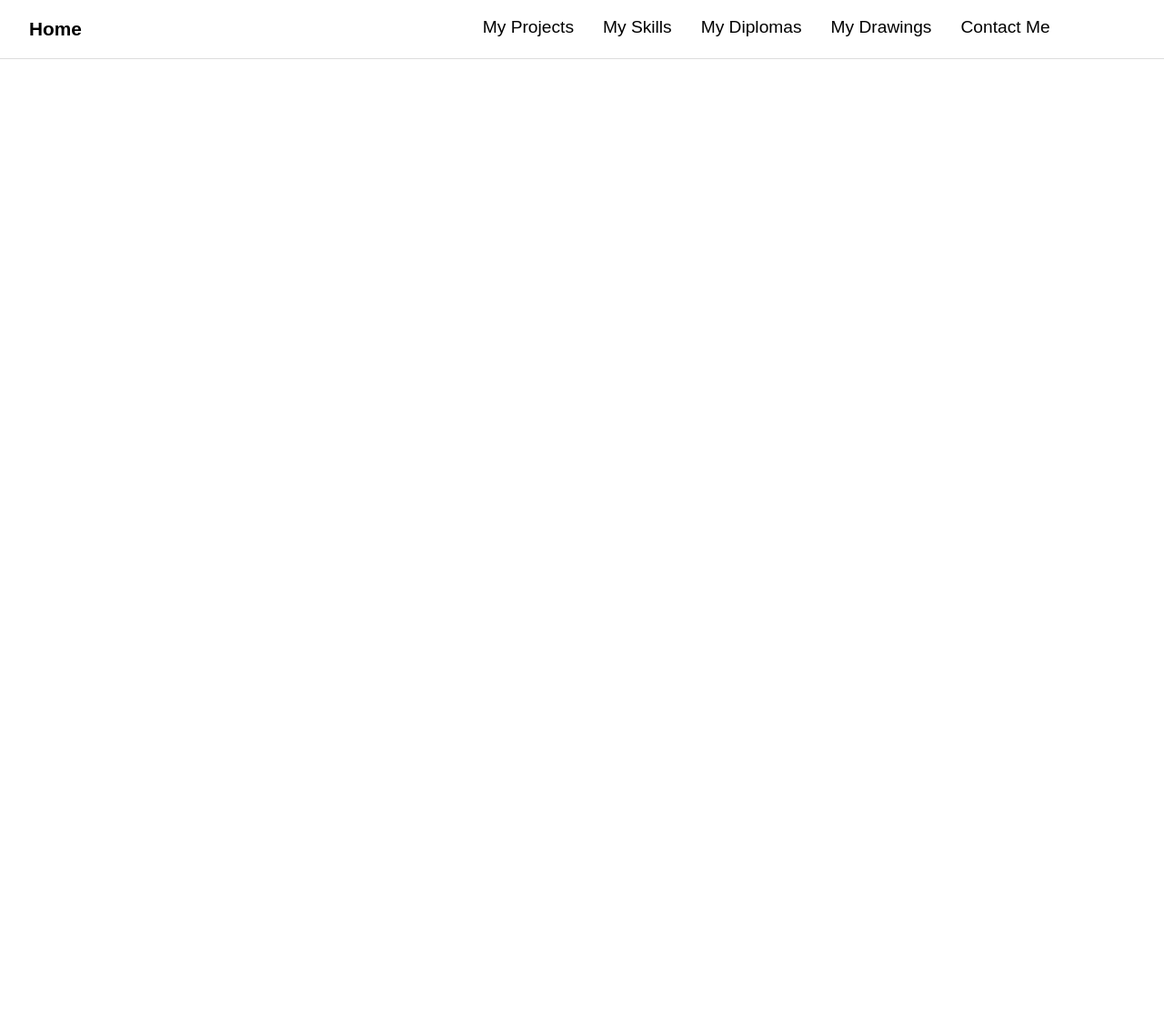
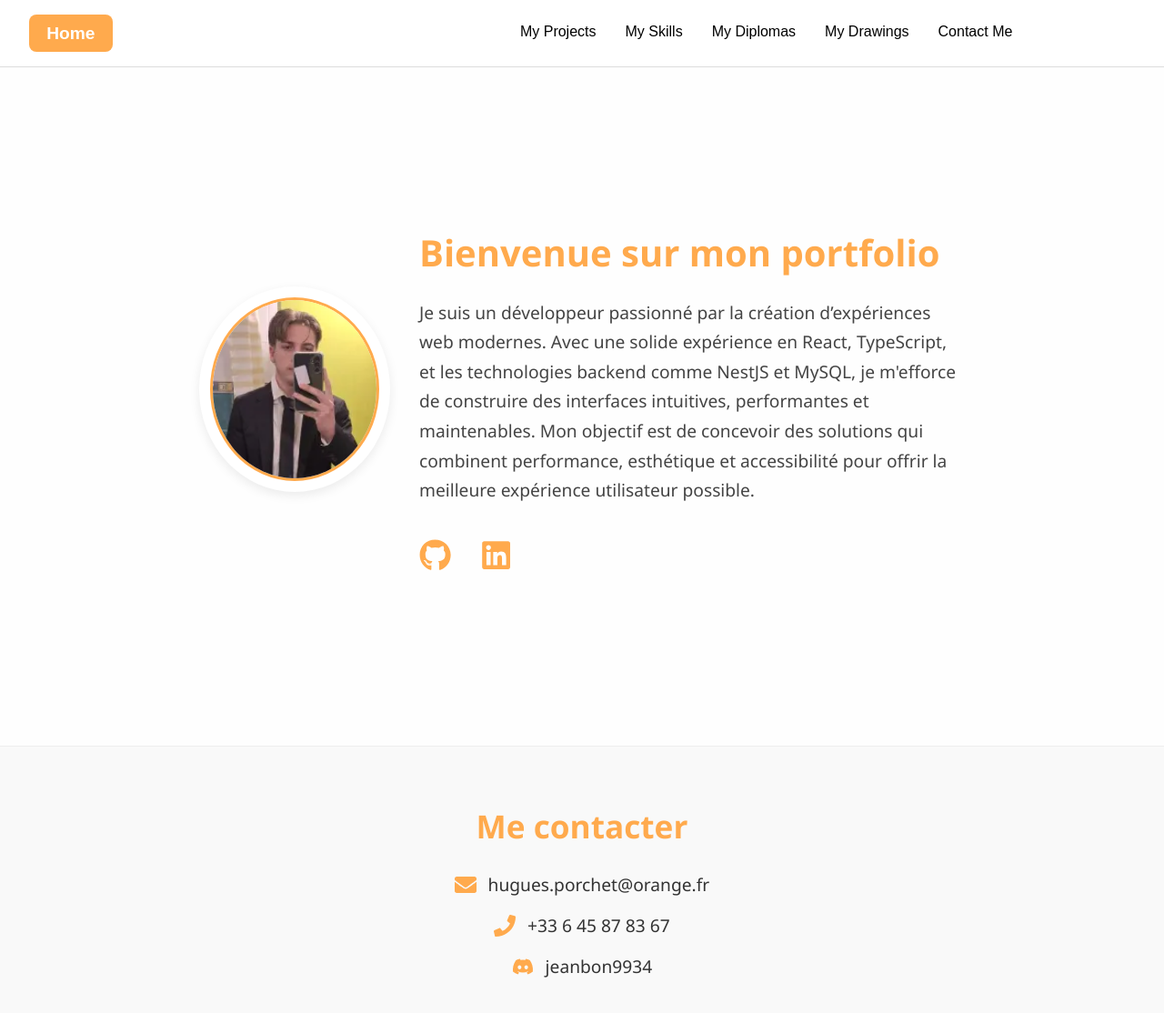
Before and after one commit to Hugues1000/Portfolio, a React (Vite) app: page /home in a window 1280 px wide. Shown: the top 1114 px of the page at 91% size. Before the commit the page ends 800 px from the top, so only its background shows below. Built offline with nearby package versions, Linux system fonts and the light colour scheme.

Commit message:
Home and contact page

```diff
--- a/package.json
+++ b/package.json
@@ -12,6 +12,7 @@
   "dependencies": {
     "react": "^19.0.0",
     "react-dom": "^19.0.0",
+    "react-icons": "^5.5.0",
     "react-router-dom": "^7.5.3"
   },
   "devDependencies": {
--- a/src/App.tsx
+++ b/src/App.tsx
@@ -1,17 +1,19 @@
-import { BrowserRouter as Router, Routes, Route } from "react-router-dom";
+import { BrowserRouter as Router, Routes, Route, Navigate } from "react-router-dom";
 import Navbar from "./components/Navbar";
+import Home from "./pages/Home";
 
 function App() {
   return (
     <Router>
       <Navbar />
       <Routes>
-        <Route path="/" element={<h1></h1>} />
-        <Route path="/projects" element={<h1></h1>} />
-        <Route path="/skills" element={<h1></h1>} />
-        <Route path="/diplomas" element={<h1></h1>} />
-        <Route path="/drawings" element={<h1></h1>} />
-        <Route path="/contact" element={<h1></h1>} />
+        <Route path="/" element={<Navigate to="/home" />} />
+        <Route path="/home" element={<Home />} />
+        <Route path="/projects" element={<h1>Projects Page</h1>} />
+        <Route path="/skills" element={<h1>Skills Page</h1>} />
+        <Route path="/diplomas" element={<h1>Diplomas Page</h1>} />
+        <Route path="/drawings" element={<h1>Drawings Page</h1>} />
+        <Route path="/contact" element={<h1>Contact Page</h1>} />
       </Routes>
     </Router>
   );
--- a/src/components/Navbar.tsx
+++ b/src/components/Navbar.tsx
@@ -1,17 +1,43 @@
-import { NavLink } from "react-router-dom";
-import { useState } from "react";
+import { NavLink, useLocation, useNavigate } from "react-router-dom";
+import { useState, useEffect } from "react";
 import "../styles/Navbar.css";
 
 const Navbar = () => {
   const [menuOpen, setMenuOpen] = useState(false);
+  const location = useLocation();
+  const navigate = useNavigate();
+  const [activeHomeSection, setActiveHomeSection] = useState<"home" | "contact" | null>(null);
+
+  useEffect(() => {
+    if (location.pathname === "/home") {
+      if (location.hash === "#contact") {
+        setActiveHomeSection("contact");
+        const el = document.getElementById("contact");
+        if (el) el.scrollIntoView({ behavior: "smooth" });
+      } else {
+        setActiveHomeSection("home");
+        const el = document.getElementById("top");
+        if (el) el.scrollIntoView({ behavior: "smooth" });
+      }
+    } else {
+      setActiveHomeSection(null);
+    }
+  }, [location]);
+
+  const handleNavClick = (section: "home" | "contact") => {
+    navigate(`/home#${section === "home" ? "top" : "contact"}`);
+  };
 
   return (
     <>
       <nav className="navbar">
         <div className="navbar-left">
-          <NavLink to="/" className="nav-link">
+          <button
+            onClick={() => handleNavClick("home")}
+            className={`home-button ${activeHomeSection === "home" ? "active" : ""}`}
+          >
             Home
-          </NavLink>
+          </button>
         </div>
 
         <div className="navbar-center">
@@ -27,9 +53,16 @@ const Navbar = () => {
           <NavLink to="/drawings" className="nav-link">
             My Drawings
           </NavLink>
-          <NavLink to="/contact" className="nav-link">
+          <a
+            href="/home#contact"
+            className={`nav-link ${activeHomeSection === "contact" ? "active" : ""}`}
+            onClick={(e) => {
+              e.preventDefault();
+              handleNavClick("contact");
+            }}
+          >
             Contact Me
-          </NavLink>
+          </a>
         </div>
 
         <button className="burger" onClick={() => setMenuOpen(true)}>
@@ -53,9 +86,17 @@ const Navbar = () => {
             <NavLink to="/drawings" className="nav-link" onClick={() => setMenuOpen(false)}>
               My Drawings
             </NavLink>
-            <NavLink to="/contact" className="nav-link" onClick={() => setMenuOpen(false)}>
+            <a
+              href="/home#contact"
+              className="nav-link"
+              onClick={(e) => {
+                e.preventDefault();
+                handleNavClick("contact");
+                setMenuOpen(false);
+              }}
+            >
               Contact Me
-            </NavLink>
+            </a>
           </div>
         </>
       )}
--- /dev/null
+++ b/src/pages/Home.tsx
@@ -0,0 +1,71 @@
+import "../styles/Home.css";
+import "../styles/Global.css";
+import { FaGithub, FaLinkedin, FaEnvelope, FaPhone, FaDiscord } from "react-icons/fa";
+import hugues from "../assets/img/hugues.png";
+
+const Home = () => {
+  return (
+    <>
+      <section className="home-container" id="top">
+        <div className="home-content">
+          <div className="home-image-wrapper">
+            <img
+              src={hugues}
+              alt="Portrait"
+              className="home-image"
+            />
+          </div>
+          <div className="home-text">
+            <h1 className="home-title">Bienvenue sur mon portfolio</h1>
+            <p className="home-description">
+              Je suis un développeur passionné par la création d’expériences web modernes.
+              Avec une solide expérience en React, TypeScript, et les technologies backend
+              comme NestJS et MySQL, je m'efforce de construire des interfaces intuitives,
+              performantes et maintenables. Mon objectif est de concevoir des solutions
+              qui combinent performance, esthétique et accessibilité pour offrir la meilleure
+              expérience utilisateur possible.
+            </p>
+            <div className="home-links">
+              <a
+                href="https://github.com/JeanBon-dev"
+                target="_blank"
+                rel="noopener noreferrer"
+                className="icon-link"
+              >
+                <FaGithub />
+              </a>
+              <a
+                href="https://www.linkedin.com/in/hugues-porchet-331333336/"
+                target="_blank"
+                rel="noopener noreferrer"
+                className="icon-link"
+              >
+                <FaLinkedin />
+              </a>
+            </div>
+          </div>
+        </div>
+      </section>
+
+      <section className="contact-section" id="contact">
+        <h2 className="contact-title">Me contacter</h2>
+        <div className="contact-info">
+          <div className="contact-item">
+            <FaEnvelope className="contact-icon" />
+            <span>hugues.porchet@orange.fr</span>
+          </div>
+          <div className="contact-item">
+            <FaPhone className="contact-icon" />
+            <span>+33 6 45 87 83 67</span>
+          </div>
+          <div className="contact-item">
+            <FaDiscord className="contact-icon" />
+            <span>jeanbon9934</span>
+          </div>
+        </div>
+      </section>
+    </>
+  );
+};
+
+export default Home;
--- /dev/null
+++ b/src/styles/Global.css
@@ -0,0 +1,15 @@
+body {
+    margin: 0;
+    padding: 0;
+    font-family: 'Segoe UI', Tahoma, Geneva, Verdana, sans-serif;
+    background-color: #ffffff;
+    color: #213547;
+    padding-top: 20px;
+    box-sizing: border-box;
+  }
+
+  @media (max-width: 768px) {
+    body {
+      padding-top: 60px;
+    }
+  }
--- /dev/null
+++ b/src/styles/Home.css
@@ -0,0 +1,124 @@
+.home-container {
+  display: flex;
+  justify-content: center;
+  align-items: center;
+  padding: 3rem 1.5rem 2rem; /* Plus de padding en haut, moins en bas */
+  min-height: calc(100vh - 80px);
+  background: #fefefe;
+}
+
+.home-content {
+  display: flex;
+  align-items: center;
+  justify-content: center;
+  gap: 2rem;
+  flex-wrap: wrap;
+  max-width: 1200px;
+  width: 100%;
+}
+
+.home-image-wrapper {
+  flex: 0 0 auto;
+  display: flex;
+  justify-content: center;
+  align-items: center;
+  padding: 0.75rem;
+  background-color: #fff;
+  border-radius: 50%;
+  box-shadow: 0 4px 12px rgba(0, 0, 0, 0.08);
+}
+
+.home-image {
+  width: clamp(120px, 18vw, 180px);
+  height: auto;
+  border-radius: 50%;
+  border: 3px solid #ffaa4d;
+}
+
+.home-text {
+  flex: 1 1 400px;
+  max-width: 600px;
+  text-align: left;
+}
+
+.home-title {
+  font-size: clamp(2rem, 5vw, 2.5rem);
+  color: #ffaa4d;
+  margin-bottom: 1rem;
+}
+
+.home-description {
+  font-size: clamp(1rem, 2.5vw, 1.2rem);
+  margin-bottom: 2rem;
+  color: #444;
+  line-height: 1.7;
+}
+
+.home-links {
+  display: flex;
+  gap: 2rem;
+}
+
+.icon-link {
+  font-size: clamp(1.8rem, 4vw, 2.2rem);
+  color: #ffaa4d;
+  transition: transform 0.2s ease, color 0.2s ease;
+}
+
+.icon-link:hover {
+  transform: scale(1.15);
+  color: #e68a00;
+}
+
+@media (max-width: 768px) {
+  .home-container {
+    padding: 2rem 1rem 1rem;
+  }
+
+  .home-content {
+    flex-direction: column;
+    align-items: center;
+    gap: 1.5rem;
+  }
+
+  .home-text {
+    text-align: center;
+  }
+
+  .home-links {
+    justify-content: center;
+  }
+}
+
+.contact-section {
+  padding: 2rem 1.5rem 3rem;
+  text-align: center;
+  background-color: #f9f9f9;
+  border-top: 1px solid #eee;
+}
+
+.contact-title {
+  font-size: clamp(1.8rem, 4vw, 2.2rem);
+  color: #ffaa4d;
+  margin-bottom: 1.5rem;
+}
+
+.contact-info {
+  display: flex;
+  flex-direction: column;
+  gap: 1rem;
+  align-items: center;
+  font-size: clamp(1rem, 2.5vw, 1.2rem);
+  color: #333;
+}
+
+.contact-item {
+  display: flex;
+  align-items: center;
+  gap: 0.8rem;
+}
+
+.contact-icon {
+  color: #ffaa4d;
+  font-size: 1.5rem;
+}
--- a/src/styles/Navbar.css
+++ b/src/styles/Navbar.css
@@ -20,9 +20,25 @@
   overflow-wrap: break-word;
 }
 
-  .navbar-left .nav-link {
-    font-size: clamp(1.1rem, 2.5vw, 1.3rem);
+.home-button {
+  background-color: #ffaa4d;
+  color: white;
+  border: none;
+  border-radius: 8px;
+  padding: 0.6rem 1.2rem;
+  font-size: clamp(1rem, 1.5vw, 1.2rem);
   font-weight: 600;
+  cursor: pointer;
+  transition: background-color 0.3s ease, transform 0.2s ease;
+}
+
+.home-button.active:hover {
+  background-color: #e68a00;
+  transform: translateY(-2px);
+}
+
+.home-button.active {
+  background-color: #ffaa4d;
 }
 
 .navbar-center {
@@ -36,7 +52,8 @@
 .nav-link {
   color: black;
   text-decoration: none;
-    font-size: clamp(1rem, 2vw, 1.2rem);
+  border: none;
+  font-size: clamp(1rem, 1vw, 1.2rem);
   padding-bottom: 0.2rem;
   position: relative;
   text-align: center;
@@ -92,7 +109,7 @@
   align-items: center;
   gap: clamp(1.2rem, 3vw, 2rem);
   border-radius: 10px;
-    width: 90%;
+  width: 70%;
   max-width: 400px;
   box-shadow: 0 0 10px rgba(0, 0, 0, 0.2);
 }
@@ -101,12 +118,3 @@
   font-size: clamp(1.2rem, 4vw, 1.5rem);
   font-weight: 500;
 }
-
-  .close-button {
-    align-self: flex-end;
-    font-size: clamp(1.5rem, 3vw, 2rem);
-    background: none;
-    border: none;
-    cursor: pointer;
-    margin-bottom: 0.5rem;
-  }
```
Also changed, not shown: src/assets/img/hugues.png (added), 1 other file (tests, documents, lock files or other folders). Lines whose indentation alone changed are shown as unchanged.
